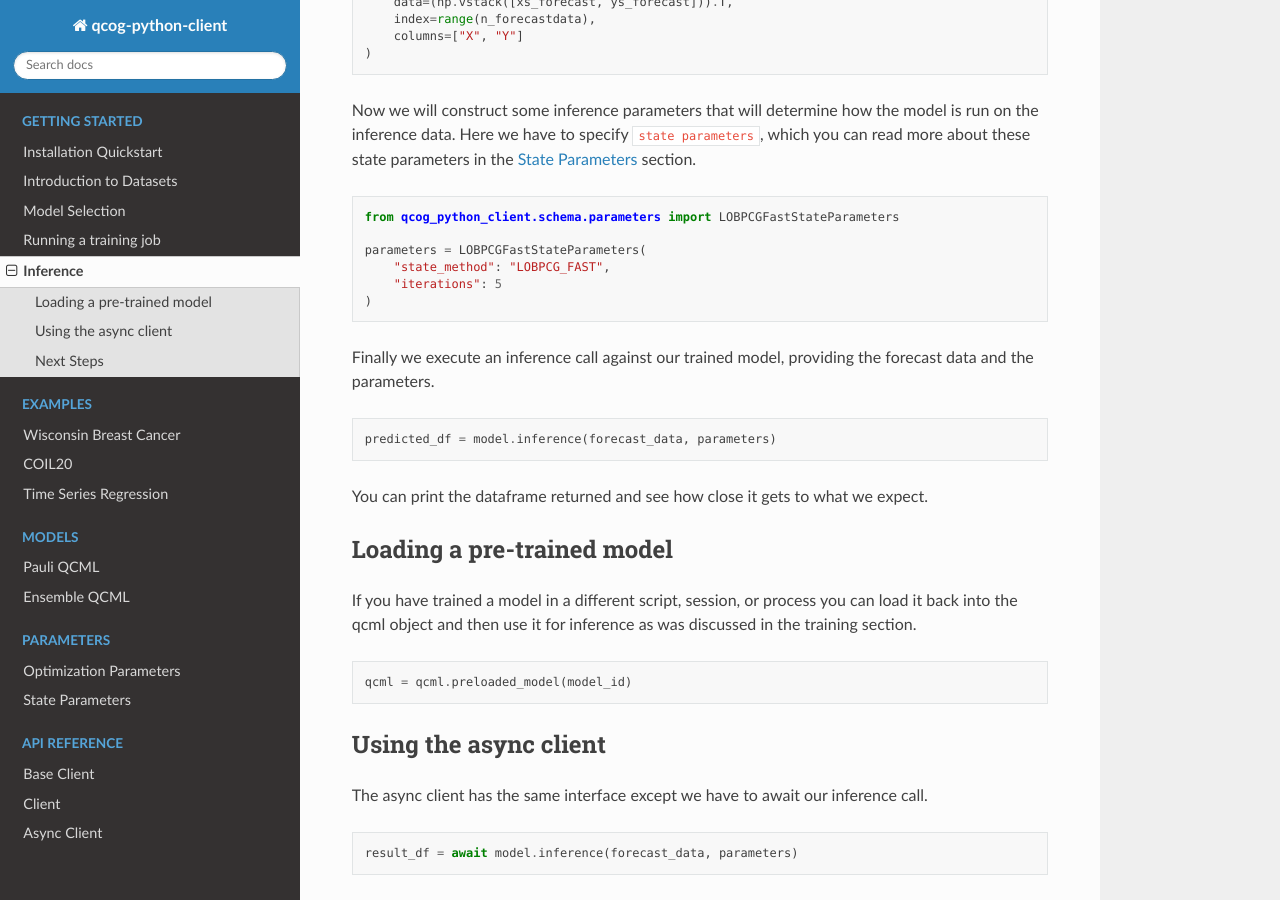
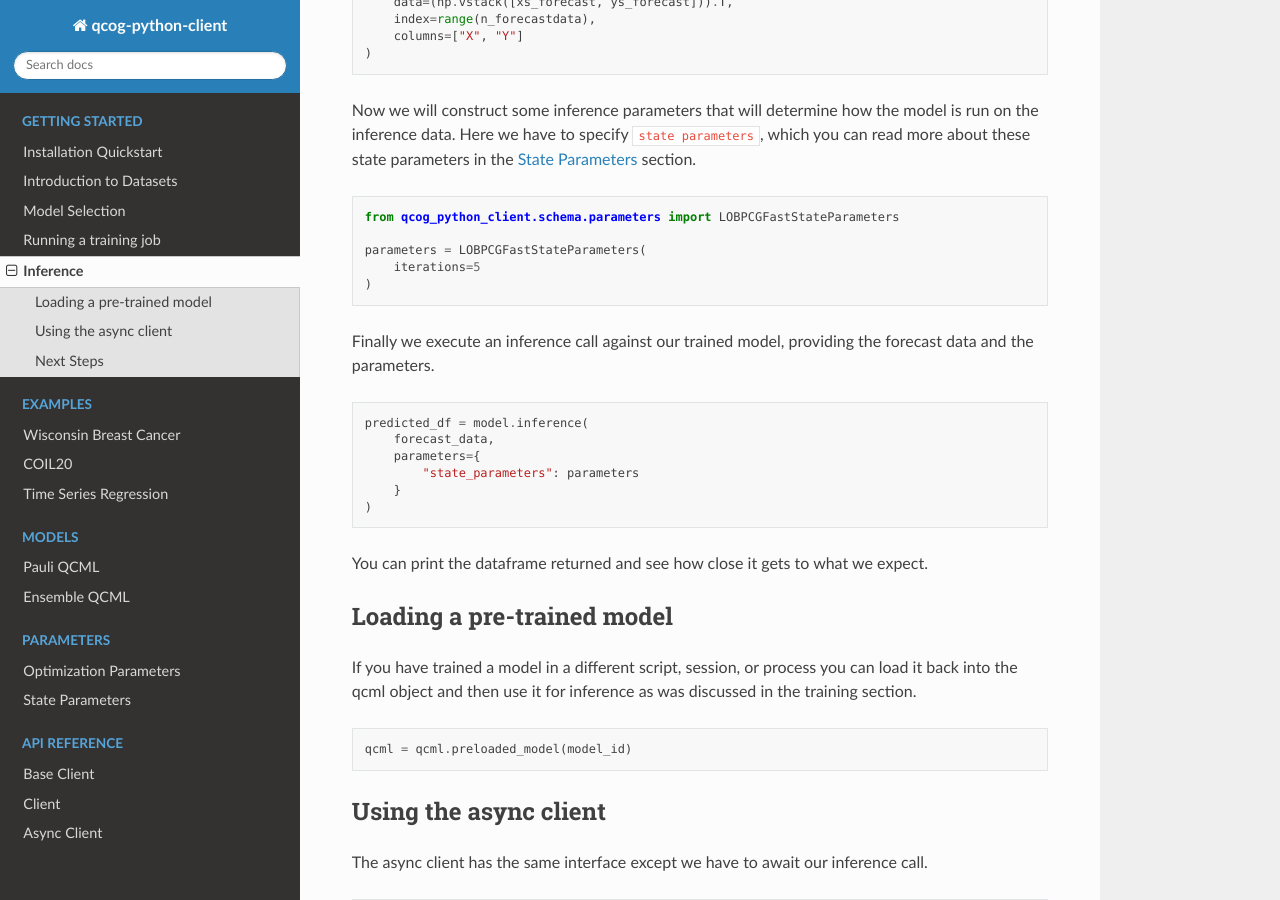
Before and after one commit to qognitive/qcog-python-client, a Sphinx documentation site: the page built from docs/tutorial/inference.rst, in a window 1280 px wide and 900 px high, scrolled down 392 px. Built offline with Sphinx 7.4.7 and the Read the Docs theme 2.0.0, drawn with Linux system fonts in a browser that asks for light colours.

Commit message:
update docs

```diff
--- a/docs/tutorial/inference.rst
+++ b/docs/tutorial/inference.rst
@@ -26,15 +26,19 @@ Now we will construct some inference parameters that will determine how the mode
     from qcog_python_client.schema.parameters import LOBPCGFastStateParameters
 
     parameters = LOBPCGFastStateParameters(
-        "state_method": "LOBPCG_FAST",
-        "iterations": 5
+        iterations=5
     )
 
 Finally we execute an inference call against our trained model, providing the forecast data and the parameters.
 
 .. code:: python
 
-    predicted_df = model.inference(forecast_data, parameters)
+    predicted_df = model.inference(
+        forecast_data,
+        parameters={
+            "state_parameters": parameters
+        }
+    )
 
 You can print the dataframe returned and see how close it gets to what we expect.
 
```
